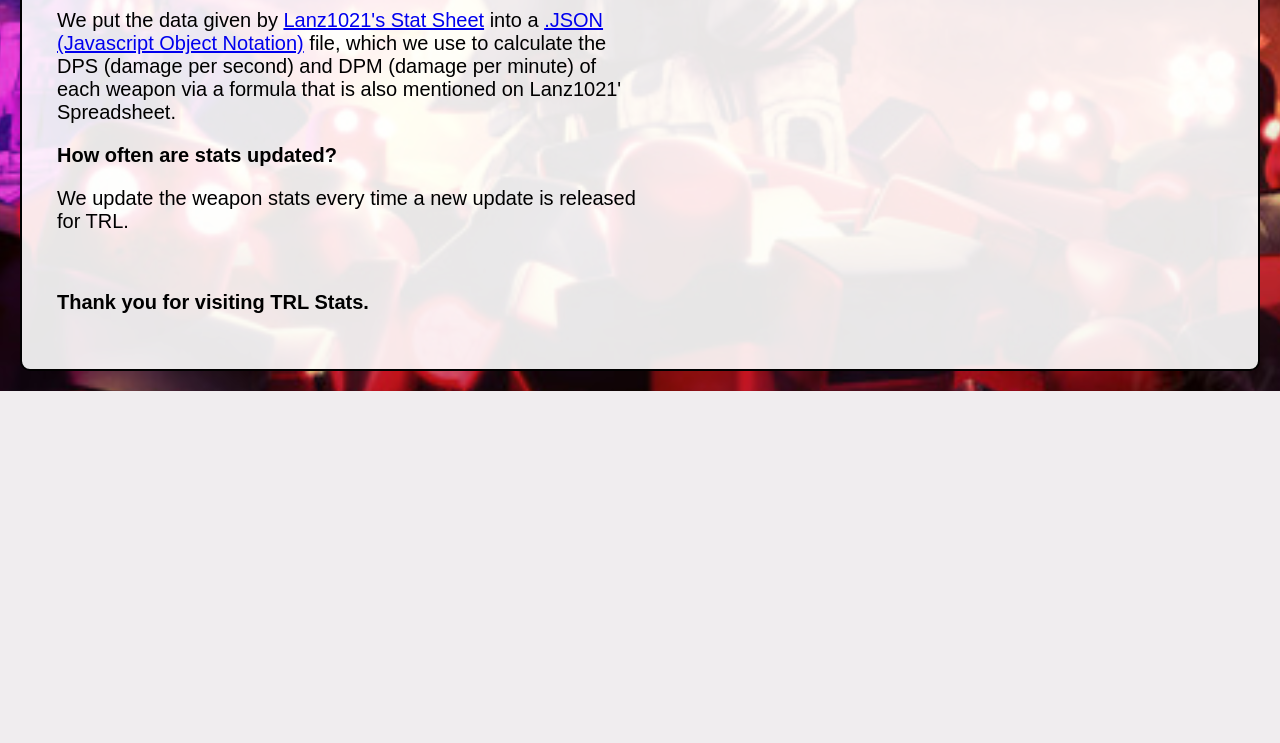
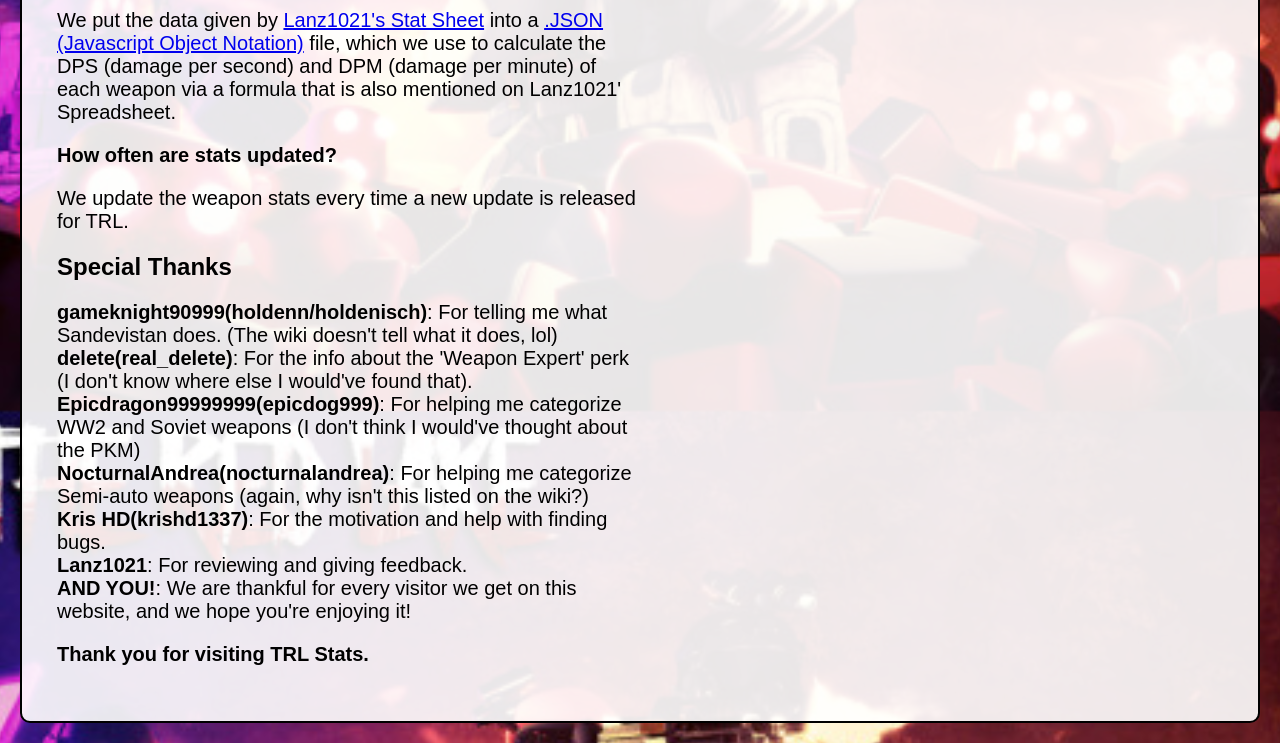
Before and after one commit to ScriptSorcerer20/TRL-gun-stats, a Flask app: page /about_us in a window 1280 px wide. Shown: the part 1189-1932 px from the top of the page. Before the commit the page ends 1580 px from the top, so only its background shows below. Run offline with Flask 3, Linux system fonts and the light colour scheme.

Commit message:
Added a 'Special Thanks' Section to 'About Us'

```diff
--- a/templates/about_us.html
+++ b/templates/about_us.html
@@ -85,7 +85,17 @@
         (damage per second) and DPM (damage per minute) of each weapon via a formula that is also mentioned on Lanz1021' Spreadsheet.</p>
 
     <p class="about_us_text"><b>How often are stats updated?</b></p>
-    <p class="about_us_text">We update the weapon stats every time a new update is released for TRL.</p><br>
+    <p class="about_us_text">We update the weapon stats every time a new update is released for TRL.</p>
+    <h2>Special Thanks</h2>
+    <p class="about_us_text">
+        <b>gameknight90999(holdenn/holdenisch)</b>: For telling me what Sandevistan does. (The wiki doesn't tell what it does, lol)<br>
+        <b>delete(real_delete)</b>: For the info about the 'Weapon Expert' perk (I don't know where else I would've found that).<br>
+        <b>Epicdragon99999999(epicdog999)</b>: For helping me categorize WW2 and Soviet weapons (I don't think I would've thought about the PKM)<br>
+        <b>NocturnalAndrea(nocturnalandrea)</b>: For helping me categorize Semi-auto weapons (again, why isn't this listed on the wiki?)<br>
+        <b>Kris HD(krishd1337)</b>: For the motivation and help with finding bugs.<br>
+        <b>Lanz1021</b>: For reviewing and giving feedback.<br>
+        <b>AND YOU!</b>: We are thankful for every visitor we get on this website, and we hope you're enjoying it!
+    </p>
     <h3 class="about_us_text">Thank you for visiting <b>TRL Stats</b>.</h3>
 </main>
 </body>
```
